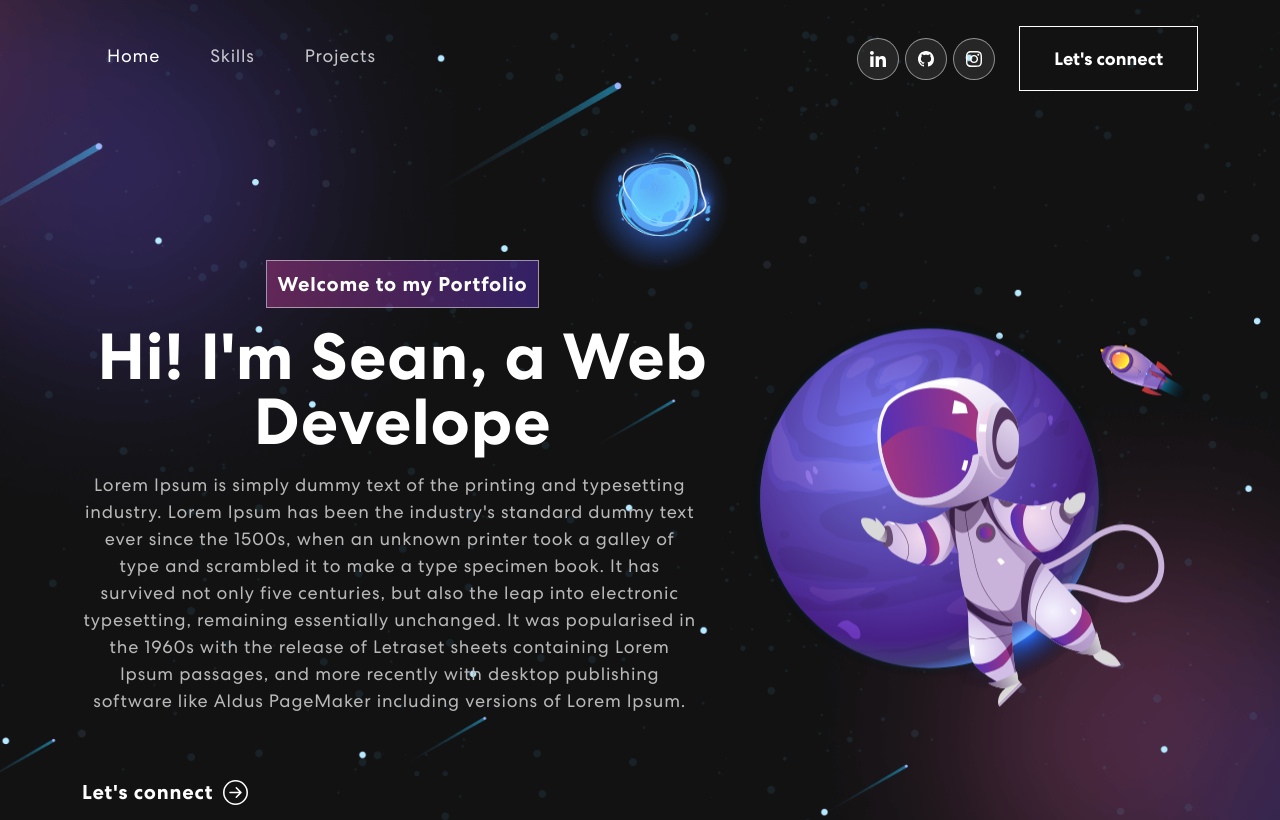
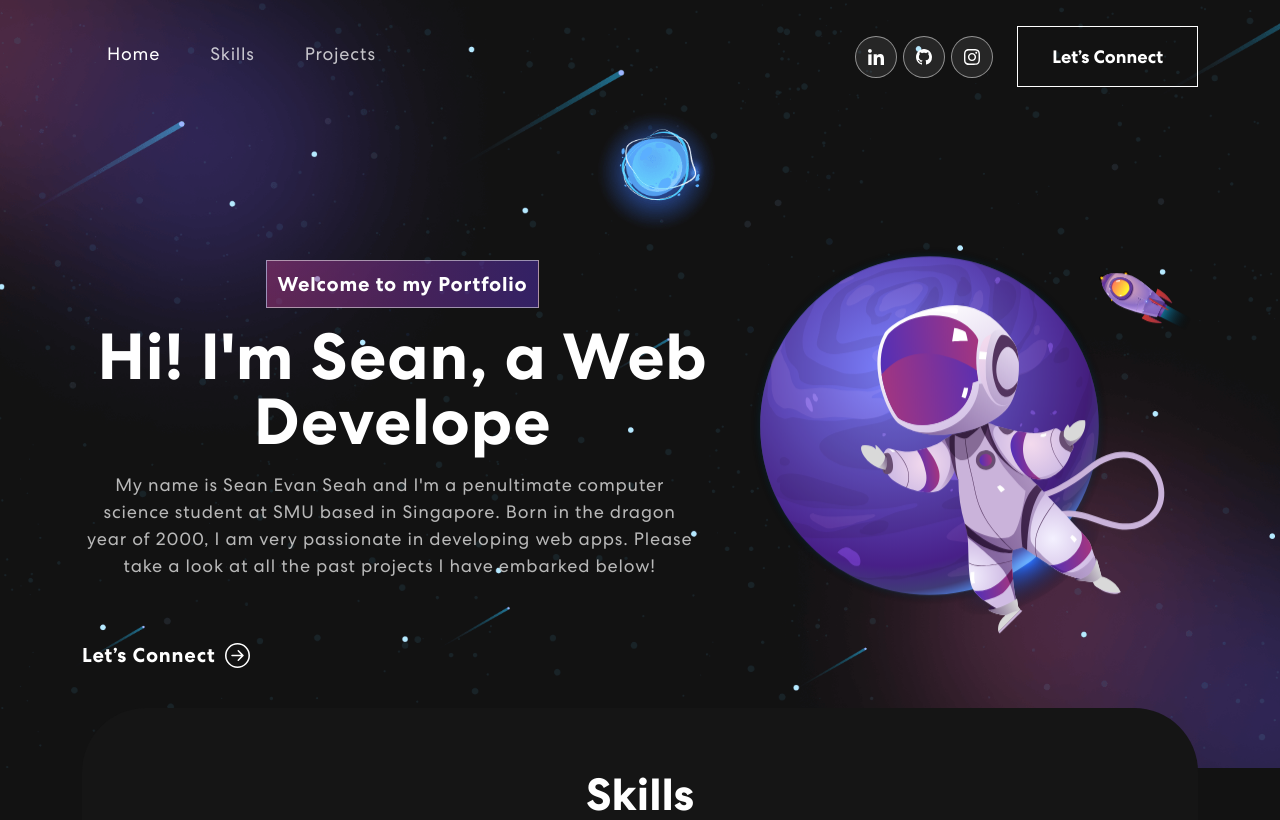
Before and after one commit to haloxil/haloxil.github.io, a React (Create React App) app: page / in a window 1280 px wide. Shown: the top 820 px of the page. Built offline with nearby package versions, Linux system fonts and the light colour scheme.

Commit message:
fixed connect button and updated banner

```diff
--- a/src/components/Banner.js
+++ b/src/components/Banner.js
@@ -2,11 +2,15 @@ import { useState, useEffect } from "react";
 import { Container, Row, Col } from "react-bootstrap";
 import { ArrowRightCircle } from "react-bootstrap-icons";
 import headerImg from "../assets/img/header-img.svg"
+import { HashLink } from 'react-router-hash-link';
+import {
+  BrowserRouter as Router
+} from "react-router-dom";
 
 export const Banner = () => {
     const [loopNum, setLoopNum] = useState(0)
     const [isDeleting, setIsDeleting] = useState(false);
-    const toRotate = [ "Web Developer", "Web Designer", "Software Engineer"]
+    const toRotate = [ "Web Developer", "Backend Developer", "Software Engineer"]
     const [text, setText] = useState('');
     const [delta, setDelta] = useState(300 - Math.random() * 100);
     const period = 2000;
@@ -42,19 +46,23 @@ export const Banner = () => {
 
     return (
         <section className="banner" id="home">
+            <Router>
                 <Container>
                     <Row className="align-items-center">
                         <Col xs={12} md={6} xl={7}>
                             <span className="tagline">Welcome to my Portfolio</span>
                             <h1>{`Hi! I'm Sean, a `}<span className="wrap">{text}</span></h1>
-                        <p>Lorem Ipsum is simply dummy text of the printing and typesetting industry. Lorem Ipsum has been the industry's standard dummy text ever since the 1500s, when an unknown printer took a galley of type and scrambled it to make a type specimen book. It has survived not only five centuries, but also the leap into electronic typesetting, remaining essentially unchanged. It was popularised in the 1960s with the release of Letraset sheets containing Lorem Ipsum passages, and more recently with desktop publishing software like Aldus PageMaker including versions of Lorem Ipsum.</p>
-                        <button onClick={() => console.log('connect')}>Let's connect <ArrowRightCircle size={25} /></button>
+                            <p>My name is Sean Evan Seah and I'm a penultimate computer science student at SMU based in Singapore. Born in the dragon year of 2000, I am very passionate in developing web apps. Please take a look at all the past projects I have embarked below!</p>
+                            <HashLink to='#connect' style={{ textDecoration: 'none' }}>
+                                <button><span>Let’s Connect</span><ArrowRightCircle size={25} /></button>
+                            </HashLink>
                         </Col>
                         <Col xs={12} md={6} xl={5}>
                             <img src={headerImg} alt="Header Image" />
                         </Col>
                     </Row>
                 </Container>
+            </Router>
         </section>
     )
 }
--- a/src/components/NavBar.js
+++ b/src/components/NavBar.js
@@ -3,6 +3,10 @@ import { Navbar, Nav, Container } from "react-bootstrap";
 import navIcon1 from '../assets/img/nav-icon1.svg'
 import navIcon2 from '../assets/img/nav-icon2.svg'
 import navIcon3 from '../assets/img/nav-icon3.svg'
+import { HashLink } from 'react-router-hash-link';
+import {
+  BrowserRouter as Router
+} from "react-router-dom";
 
 export const NavBar = () => {
     const [activeLink, setActiveLink] = useState('home');
@@ -27,6 +31,7 @@ export const NavBar = () => {
     }
 
     return (
+      <Router>
         <Navbar expand="lg" className={scrolled ? "scrolled": ""}>
           <Container>
             <Navbar.Toggle aria-controls="basic-navbar-nav">
@@ -44,10 +49,13 @@ export const NavBar = () => {
                     <a href="https://github.com/haloxil"><img src={navIcon2} alt="" /></a>
                     <a href="https://www.instagram.com/haloxil/?hl=en"><img src={navIcon3} alt="" /></a>
                 </div>
-                <button className="vvd" onClick={() => console.log('connect')}><span>Let's connect</span></button>
+                <HashLink to='#connect'>
+                  <button><span>Let’s Connect</span></button>
+                </HashLink>
               </span>
             </Navbar.Collapse>
           </Container>
         </Navbar>
+      </Router>
     )
 }
```
Also changed, not shown: package.json (+7 -2 lines), 1 other file (tests, documents, lock files or other folders). Lines whose indentation alone changed are shown as unchanged.
